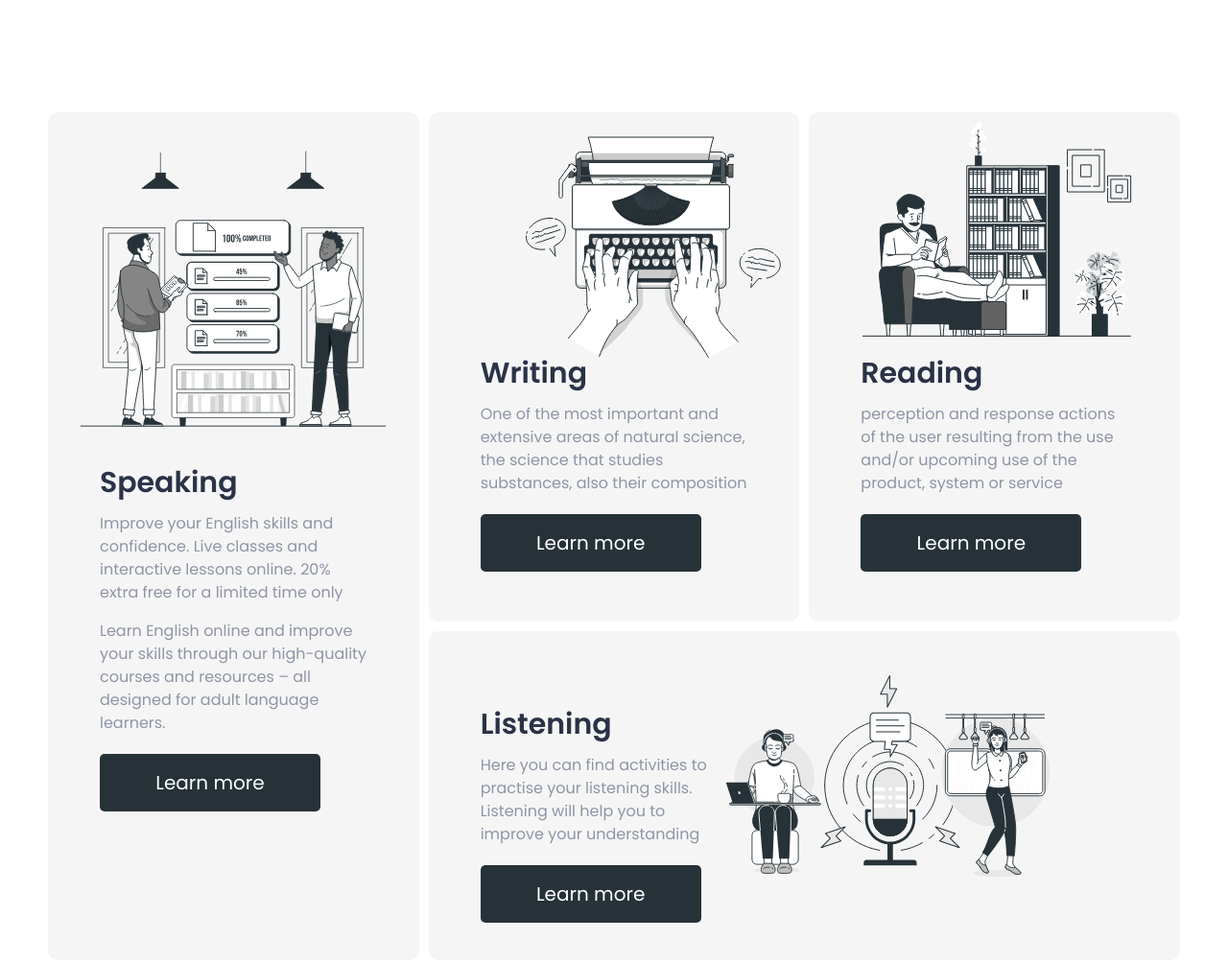
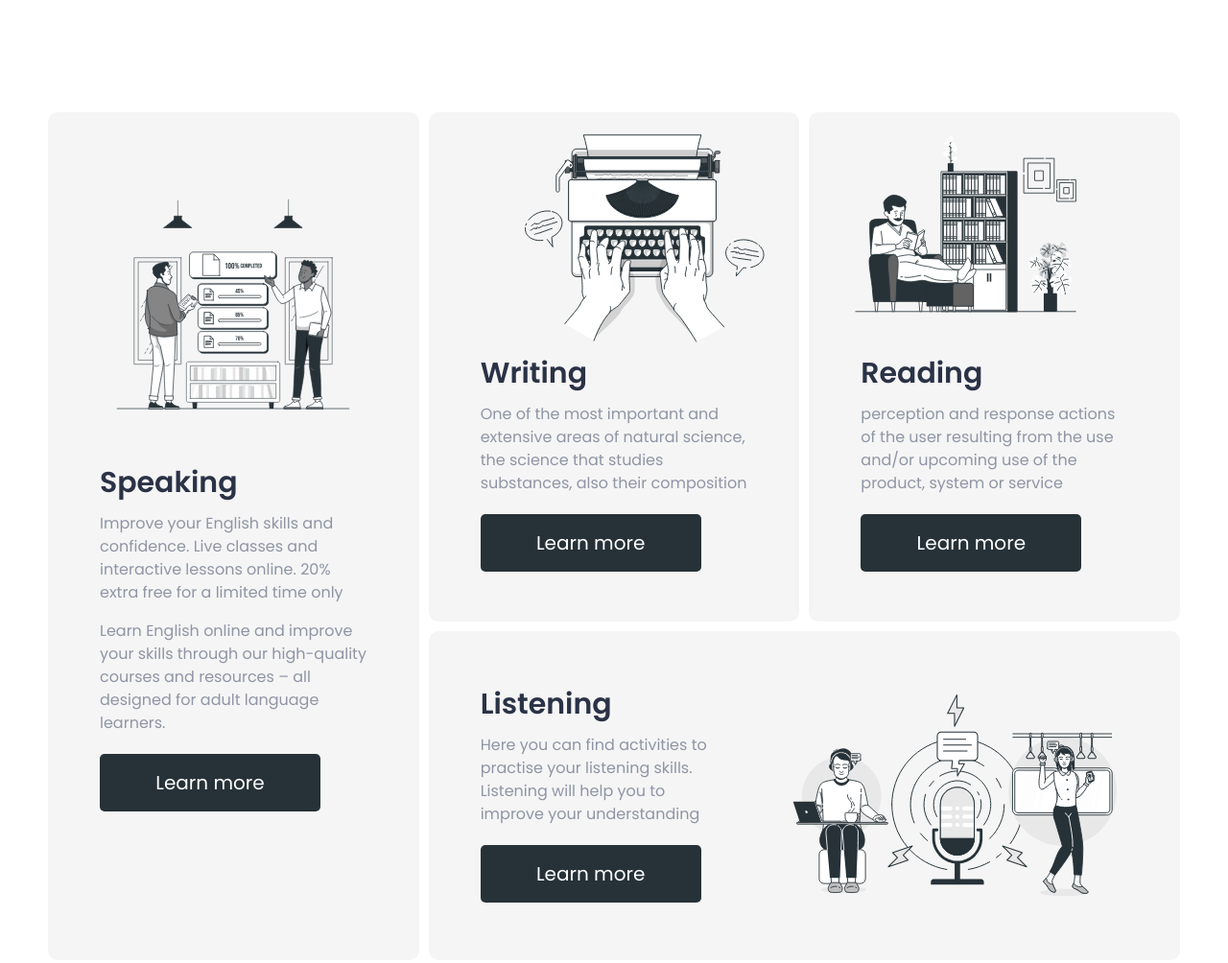
Before and after one commit to Deadusik/Britlex, a website: page index.html in a window 1280 px wide. Shown: the part 1040-2044 px from the top of the page at 96% size. Drawn offline with Linux system fonts and the light colour scheme.

Commit message:
skill adaptation update
finish skill adapt part

```diff
--- a/scss/components/_skill_card.scss
+++ b/scss/components/_skill_card.scss
@@ -2,9 +2,12 @@
     background-color: $light-gray;
     border-radius: 10px;
 
-
     @include md {
         height: 534px;
+    }
+
+    @include bp(670px) {
+        height: 480px;
     }
 
     @include lg {
@@ -12,6 +15,10 @@
     }
 
     @include xl {
+        padding: 0 20px;
+    }
+
+    @include bp(1200px) {
         padding: 0 41px;
     }
 
@@ -158,14 +165,22 @@
         }
 
         @include lg {
-            max-width: 260px;
+            max-width: 90%;
+            left: auto;
+            right: auto;
+        }
+
+        @include bp(820px) {
+            max-width: 80%;
         }
 
         @include xl {
-            max-width: 360px;
+            max-width: 90%;
+            margin-top: 60px;
+        }
+
+        @include bp(1200px) {
             top: 0;
-            left: auto;
-            right: auto;
         }
     }
 }
@@ -186,10 +201,14 @@
         }
 
         @include xl {
-            max-width: 293px;
+            max-width: 90%;
             top: -2%;
+            left: 5%;
+            right: auto;
+        }
+
+        @include bp(1200px) {
             left: 15%;
-            right: auto;
         }
     }
 
@@ -214,8 +233,8 @@
         }
 
         @include xl {
-            max-width: 371px;
-            top: 0;
+            max-width: 100%;
+            top: 3%;
             right: auto;
             left: -9%;
         }
@@ -233,9 +252,11 @@
 
     .skill-card__content {
         @include lg {
+            padding-top: 0;
             padding-bottom: 0;
             display: flex;
             flex-direction: row;
+            align-items: center;
         }
     }
 
@@ -249,6 +270,7 @@
         @include lg {
             left: auto;
             right: 2%;
+            margin-top: 10px;
         }
 
         @include bp(860px) {
@@ -256,7 +278,13 @@
         }
 
         @include xl {
-            max-width: 382px;
+            max-width: 60%;
+            right: 0;
+            top: 40px;
+        }
+
+        @include bp(1200px) {
+            max-width: 100%;
         }
     }
 
```
Also changed, not shown: css/index.css.
